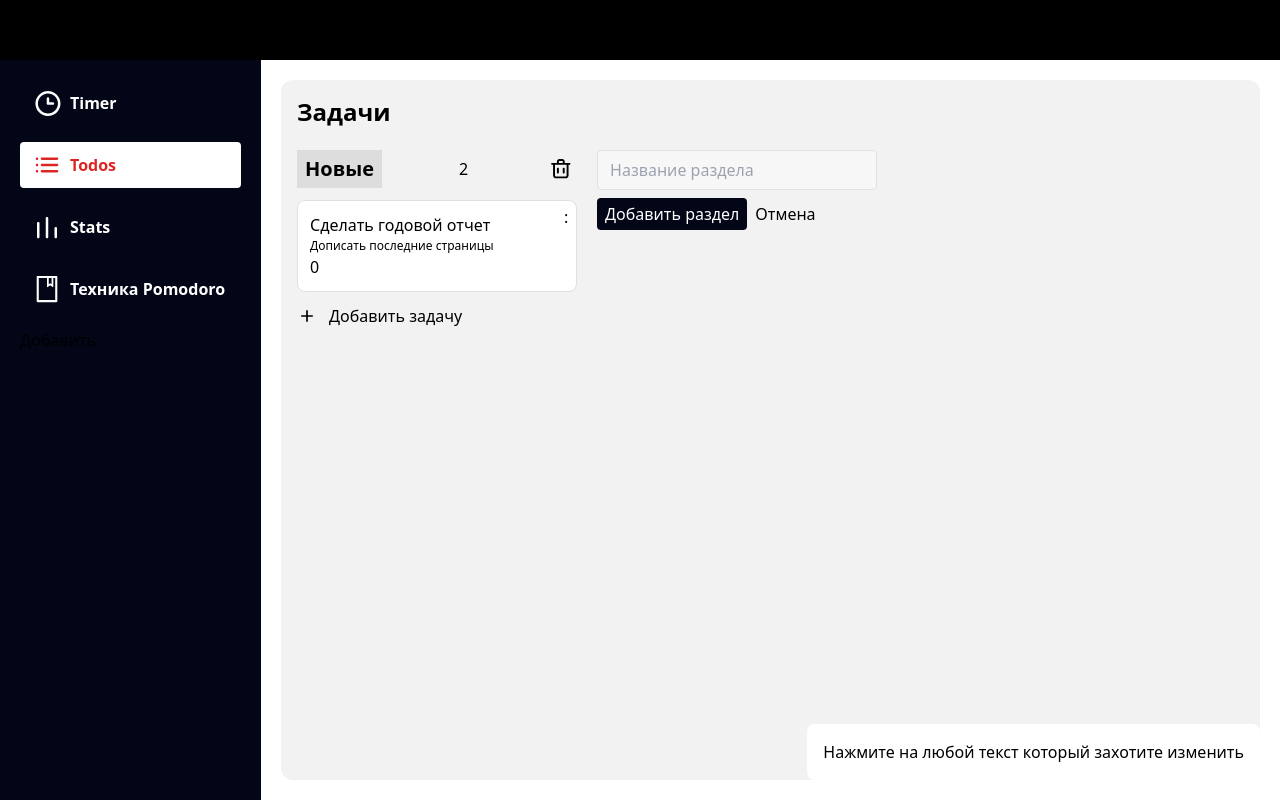
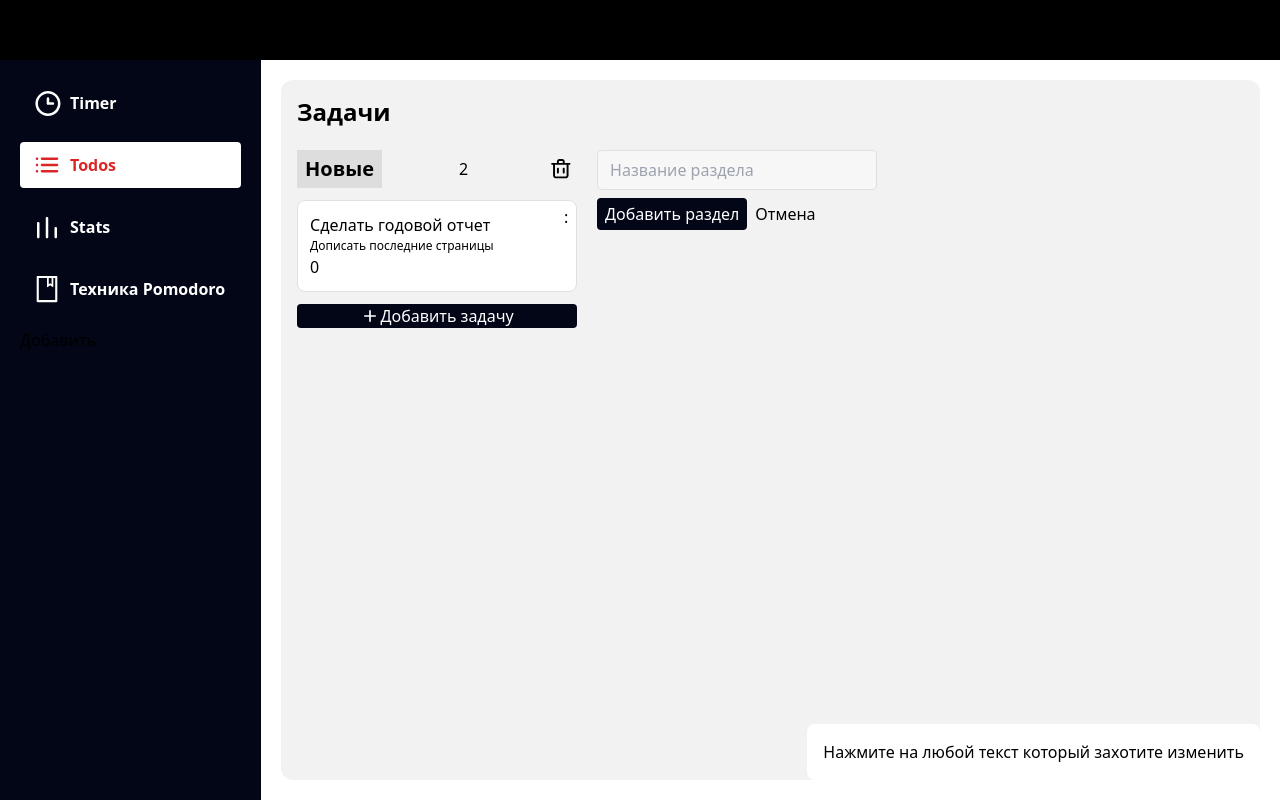
Before and after one commit to pqvel/best-pomodoro-app-with-dashboard, a React (Vite) app: page /todos in a window 1280 px wide. Built offline with nearby package versions, Linux system fonts and the light colour scheme.

Commit message:
refactor AddTodo.tsx

```diff
--- a/src/components/dashboard/AddTodo.tsx
+++ b/src/components/dashboard/AddTodo.tsx
@@ -1,13 +1,9 @@
 import { FC } from "react";
-import { useForm } from "react-hook-form";
-import Svg from "../ui/Svg";
+import { Svg, Button } from "../ui";
 import TodoForm from "../forms/TodoForm";
 import { useAppDispatch, useAppSelector } from "../../core/redux/app/hooks";
 import { setTodoPopupSectionId } from "../../core/redux/slices/popupSlice";
-import { createTodo } from "../../core/redux/slices/dashboardSlice";
-import { TodoModel } from "../../core/models/TodoModel";
 
-// тултип это подсказка, нужно поменять названия
 type AddTodoProps = {
   dashboardId: string;
   sectionId: string;
@@ -15,17 +11,17 @@ type AddTodoProps = {
 
 const AddTodo: FC<AddTodoProps> = ({ dashboardId, sectionId }) => {
   const dispatch = useAppDispatch();
-  const todoPopupSectionId = useAppSelector(
-    (state) => state.popup.todoPopupSectionId
-  );
+  const { todoPopupSectionId } = useAppSelector((state) => state.popup);
 
-  const { handleSubmit } = useForm();
+  const openTodoForm = () => {
+    dispatch(setTodoPopupSectionId(sectionId));
+  };
 
   if (sectionId !== todoPopupSectionId) {
     return (
-      <AddTodoButton
-        openTodoForm={() => dispatch(setTodoPopupSectionId(sectionId))}
-      />
+      <Button onClick={openTodoForm}>
+        <Svg width={20} height={20} iconId="icon-plus" /> Добавить задачу
+      </Button>
     );
   }
 
@@ -38,15 +34,4 @@ const AddTodo: FC<AddTodoProps> = ({ dashboardId, sectionId }) => {
   );
 };
 
-type AddTodoButtonProps = {
-  openTodoForm: () => void;
-};
-
-const AddTodoButton: FC<AddTodoButtonProps> = ({ openTodoForm }) => (
-  <button className="flex items-center gap-3" onClick={openTodoForm}>
-    <Svg width={20} height={20} iconId="icon-plus" />
-    Добавить задачу
-  </button>
-);
-
 export default AddTodo;
```
